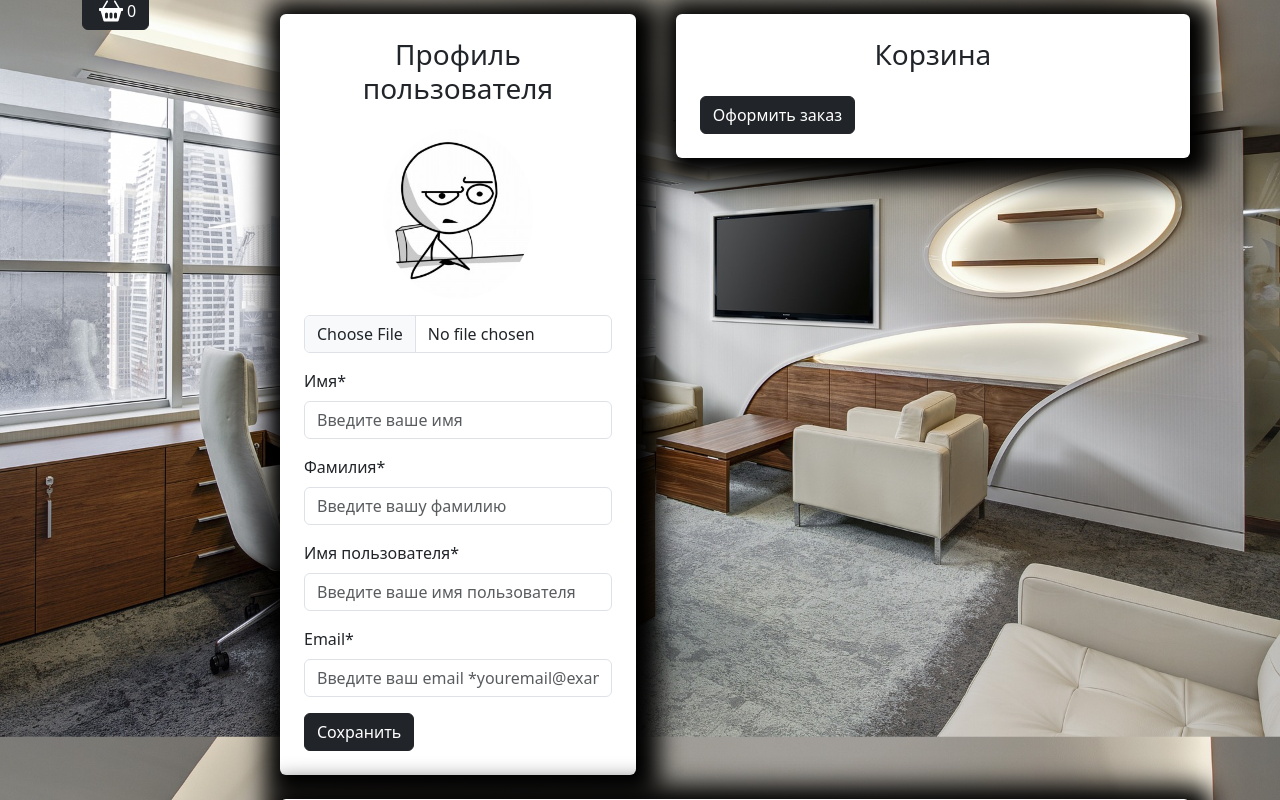
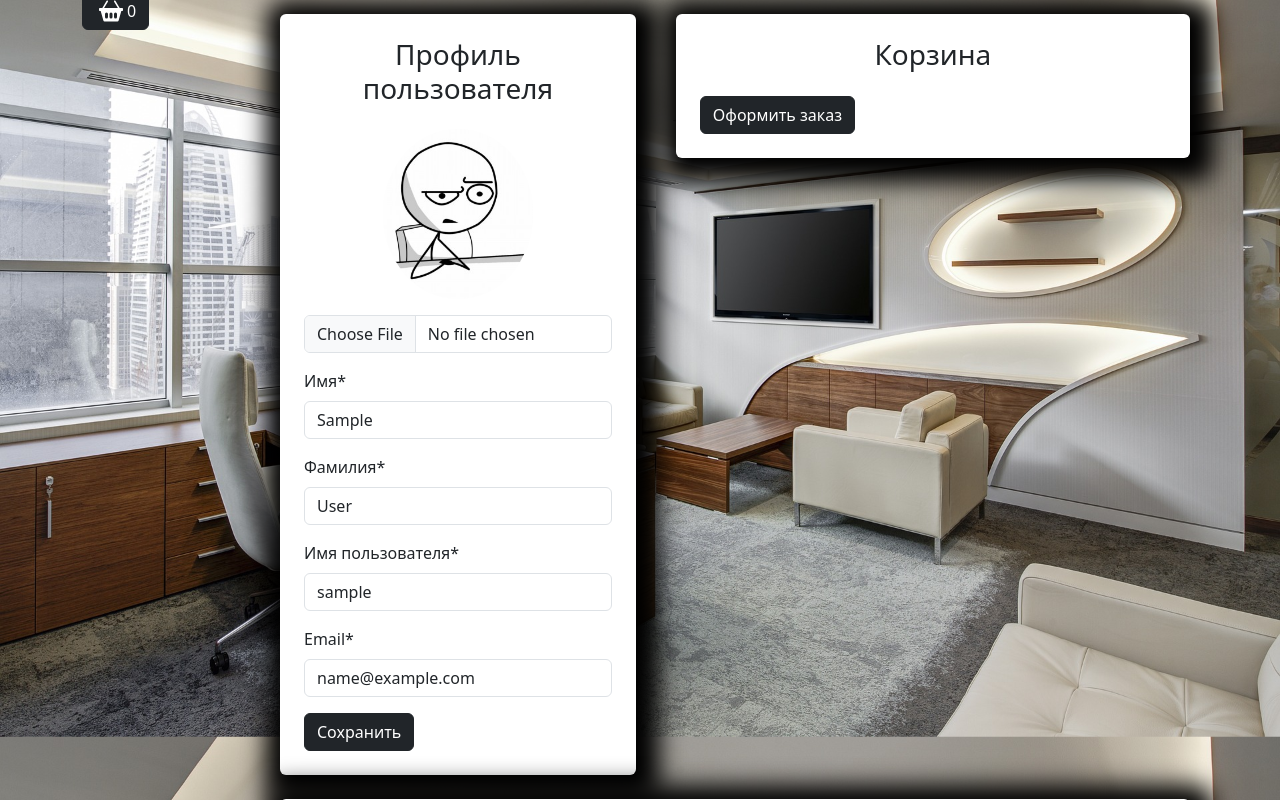
Before and after one commit to 1alexvlad/The-online-store, a Django app: page /user/profile/ in a window 1280 px wide. Shown: the part 118-918 px from the top of the page. Run offline with Django 4.2, Linux system fonts and the light colour scheme; the visitor is signed in with stand-in values (Sample User, id 1); data comes from the database, SQL or seed files in the repository; some libraries are stand-ins or nearby versions.

Commit message:
Profile form, controller and notifications are ready

```diff
--- a/users/forms.py
+++ b/users/forms.py
@@ -1,5 +1,5 @@
 from django import forms
-from django.contrib.auth.forms import AuthenticationForm, UserCreationForm
+from django.contrib.auth.forms import AuthenticationForm, UserCreationForm, UserChangeForm
 
 from users.models import User
 
@@ -94,3 +94,20 @@ class UserRegistrationForm(UserCreationForm):
     #         }
     #     )
     # )
+
+class ProfileForm(UserChangeForm):
+    class Meta:
+        model = User
+        fields = (
+            'image',
+            'first_name',
+            'last_name',
+            'username',
+            'email',
+        )
+# У нас поле Image можено изменить поэтому пишем required=False - переопределяем ImageField
+    image = forms.ImageField(required=False)
+    first_name = forms.CharField()
+    last_name = forms.CharField()
+    username = forms.CharField()
+    email = forms.CharField()
--- a/users/templates/users/profile.html
+++ b/users/templates/users/profile.html
@@ -9,35 +9,69 @@
             <div class="col-md-5">
                 <div class=" bg-white p-4 mb-4 mx-2 rounded custom-shadow">
                     <h3 class="text-center mb-4">Профиль пользователя</h3>
-                    <form>
+                    <form action = "{% url "users:profile" %}" method="POST" enctype="multipart/form-data">
+                        {% csrf_token %}
                         <div class="row">
                             <div class="col-md-12 mb-3 text-center">
-                                <img src="{% static "deps/images/baseavatar.jpg" %}"
-                                    alt="Аватар пользователя" class="img-fluid rounded-circle"
-                                    style="max-width: 150px;">
-                                <input type="file" class="form-control mt-3" id="avatar"
+
+                                {% if user.image %}
+                                    <img src="{{ user.image.url }}"
+                                        alt="Аватар пользователя" class="img-fluid rounded-circle"
+                                        style="max-width: 150px;">
+                                {% else %}
+                                    <img src="{% static "deps/images/baseavatar.jpg" %}"
+                                        alt="Аватар пользователя" class="img-fluid rounded-circle"
+                                        style="max-width: 150px;">
+                                {% endif %}
+
+                                <input type="file" class="form-control mt-3" id="id_image"
+                                    name='image'
                                     accept="image/*">
+                                    {% if form.image.errors %}
+                                        <div class="alert alert-danger alert-dismissible fade show">{{form.image.errors}}</div>
+                                    {% endif %}
                             </div>
                             <div class="col-md-12 mb-3">
-                                <label for="firstName" class="form-label">Имя*</label>
-                                <input type="text" class="form-control" id="firstName"
-                                    placeholder="Введите ваше имя" value="" required>
+                                <label for="id_first_name" class="form-label">Имя*</label>
+                                <input type="text" class="form-control" id="id_first_name"
+                                    name = "first_name"
+                                    {% comment %} Не нужно проверять приходит ли с бд какой-либо значение, поэтому {% endcomment %}
+                                    value = "{{ form.first_name.value }}"
+                                    required>
+                                    {% comment %} Для некоректного ввода {% endcomment %}
+                                    {% if form.first_name.errors %}
+                                        <div class="alert alert-danger alert-dismissible fade show">{{form.first_name.errors}}</div>
+                                    {% endif %}
                             </div>
                             <div class="col-md-12 mb-3">
-                                <label for="lastName" class="form-label">Фамилия*</label>
-                                <input type="text" class="form-control" id="lastName"
-                                    placeholder="Введите вашу фамилию" value="" required>
+                                <label for="id_last_name" class="form-label">Фамилия*</label>
+                                <input type="text" class="form-control" id="id_last_name"
+                                    name = "last_name"
+                                    value = "{{ form.last_name.value }}"
+                                    required>
+                                    {% if form.last_name.errors %}
+                                        <div class="alert alert-danger alert-dismissible fade show">{{form.last_name.errors}}</div>
+                                    {% endif %}
                             </div>
                             <div class="col-md-12 mb-3">
-                                <label for="username" class="form-label">Имя пользователя*</label>
-                                <input type="text" class="form-control" id="username"
-                                    placeholder="Введите ваше имя пользователя" value="" required>
+                                <label for="id_username" class="form-label">Имя пользователя*</label>
+                                <input type="text" class="form-control" id="id_username"
+                                    name = "username"
+                                    value = "{{ form.username.value }}"
+                                    required>
+                                    {% if form.username.errors %}
+                                        <div class="alert alert-danger alert-dismissible fade show">{{form.username.errors}}</div>
+                                    {% endif %}
                             </div>
                             <div class="col-md-12 mb-3">
-                                <label for="email" class="form-label">Email*</label>
-                                <input type="email" class="form-control" id="email"
-                                    placeholder="Введите ваш email *youremail@example.com" value=""
+                                <label for="id_email" class="form-label">Email*</label>
+                                <input type="email" class="form-control" id="id_email"
+                                    name = "email"
+                                    value = "{{ form.email.value }}"
                                     required>
+                                    {% if form.username.errors %}
+                                        <div class="alert alert-danger alert-dismissible fade show">{{form.email.errors}}</div>
+                                    {% endif %}
                             </div>
                         </div>
                         <button type="submit" class="btn btn-dark">Сохранить</button>
--- a/users/views.py
+++ b/users/views.py
@@ -1,9 +1,10 @@
-from django.contrib import auth
+from django.contrib.auth.decorators import login_required
+from django.contrib import auth, messages
 from django.http import HttpResponseRedirect
 from django.shortcuts import redirect, render
 from django.urls import reverse
 
-from users.forms import UserLoginForm, UserRegistrationForm
+from users.forms import UserLoginForm, UserRegistrationForm, ProfileForm
 
 def login(request):
     if request.method == 'POST':
@@ -15,6 +16,7 @@ def login(request):
             user = auth.authenticate(username=username, password=password)
             if user:
                 auth.login(request, user)
+                messages.success(request, f"{username}, Вы вошли в аккаунт")
                 return HttpResponseRedirect(reverse('main:index'))
     else:
         form = UserLoginForm()
@@ -33,6 +35,7 @@ def registration(request):
             form.save()
             user = form.instance
             auth.login(request, user)
+            messages.success(request, f"{user.username}, Вы успешно зарегистировались и вошли в аккаунт")
             return HttpResponseRedirect(reverse('main:index'))
     else:
         form = UserRegistrationForm()
@@ -43,13 +46,26 @@ def registration(request):
     }
     return render(request, 'users/registration.html', context)
 
+@login_required
 def profile(request):
+    if request.method == 'POST':
+        form = ProfileForm(data=request.POST, instance=request.user, files=request.FILES)
+        if form.is_valid():
+            form.save()
+            messages.success(request, " Профайл успешно обновлен")
+            return HttpResponseRedirect(reverse('users:profile'))
+    else:
+        form = ProfileForm(instance=request.user)
+
     context = {
-        'title': 'Home - Кабинет'
+        'title': 'Home - Кабинет',
+        'form': form,
     }
     return render(request, 'users/profile.html', context)
 
+@login_required
 def logout(request):
+    messages.success(request, f"{request.user.username}, Вы вышли из аккаунт")
     auth.logout(request)
     return redirect(reverse('main:index'))
     context = {
```
